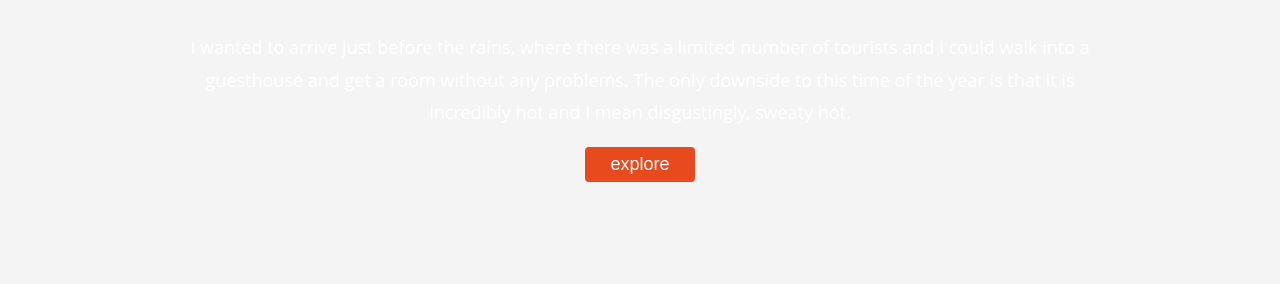
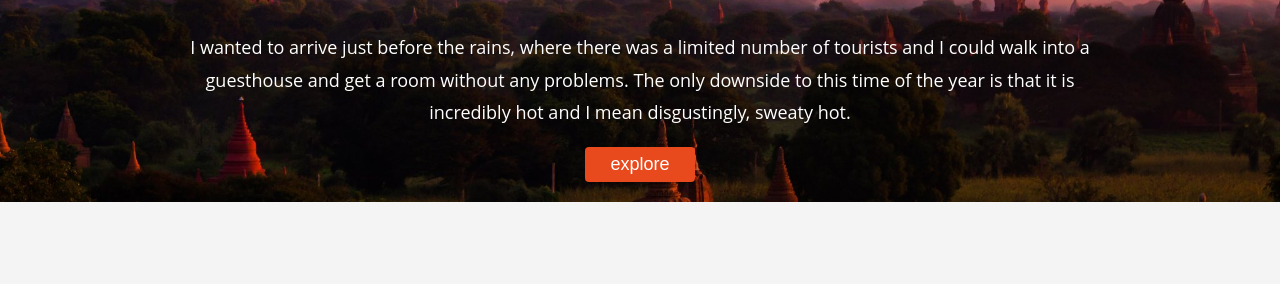
Before and after one commit to myat-mon/TravelMyanmar, a plain HTML site: page index.html in a window 1280 px wide. Shown: the part 232-516 px from the top of the page. Drawn offline with Linux system fonts and the light colour scheme.

Commit message:
original CSS

```diff
--- a/css/style.css
+++ b/css/style.css
@@ -80,7 +80,7 @@ header ul li:hover {
 /*   showcase  */
 #showcase {
     min-height: 400px;
-    background: url("../img/bagan_myan.jpg") no-repeat 0;
+    background: url("../bagan_myan.jpg") no-repeat 0;
     background-size: cover;
     text-align: center;
     color: #ffffff;
```
